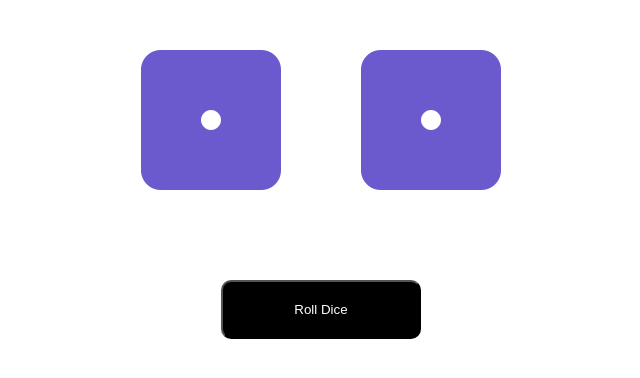
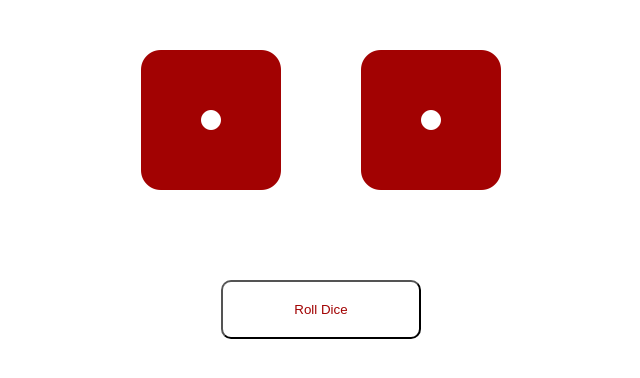
Before and after one commit to NairArjunWD/dice-roll, a React (Create React App) app: page / in a window 1280 px wide. Shown: the top 378 px of the page, without its empty margins (319-959 px from the left). Built offline with nearby package versions, Linux system fonts and the light colour scheme.

Commit message:
Change dice and button color and animation is more of a roll instead of shaking

```diff
--- a/src/Die.css
+++ b/src/Die.css
@@ -1,7 +1,7 @@
 .Die {
     font-size: 10em;
     padding: 0.25em;
-    color: slateblue;
+    color: rgb(162, 2, 2);
 }
 
 .shaking {
@@ -20,23 +20,23 @@
     }
 
     15% {
-        transform: translate3d(-25%, 0, 0) rotate3d(0, 0, 1, -5deg);
+        transform: translate3d(-25%, 0, 0) rotate3d(0, 0, 1, 90deg);
     }
 
     30% {
-        transform: translate3d(20%, 0, 0) rotate3d(0, 0, 1, 3deg);
+        transform: translate3d(20%, 0, 0) rotate3d(0, 0, 1, 180deg);
     }
 
     45% {
-        transform: translate3d(-15%, 0, 0) rotate3d(0, 0, 1, -3deg);
+        transform: translate3d(-15%, 0, 0) rotate3d(0, 0, 1, 270deg);
     }
 
     60% {
-        transform: translate3d(10%, 0, 0) rotate3d(0, 0, 1, 2deg);
+        transform: translate3d(10%, 0, 0) rotate3d(0, 0, 1, 360deg);
     }
 
     75% {
-        transform: translate3d(-5%, 0, 0) rotate3d(0, 0, 1, -1deg);
+        transform: translate3d(-5%, 0, 0) rotate3d(0, 0, 1, 360deg);
     }
 
     to {
--- a/src/RollDice.css
+++ b/src/RollDice.css
@@ -15,12 +15,13 @@
     width: 15em;
     padding: 1.5em;
     border-radius: 10px;
-    color: white;
-    background-color: black;
+    color: rgb(162, 2, 2);
+    background-color: white;
     margin-top: 3em;
 }
 
 .RollDice button:hover {
-    background-color: darkslateblue;
+    color: white;
+    background-color: rgb(162, 2, 2);
     cursor: pointer;
 }
```
